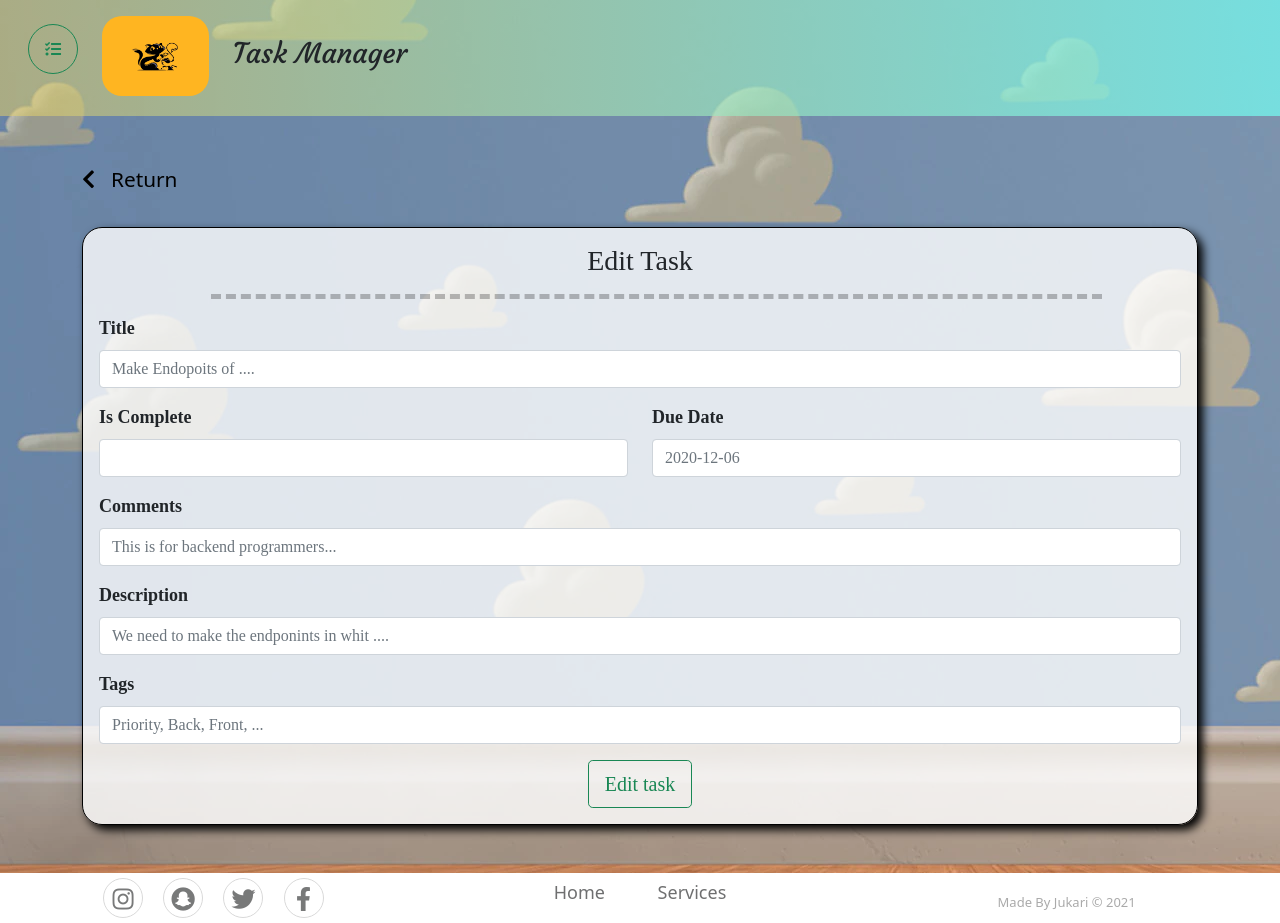
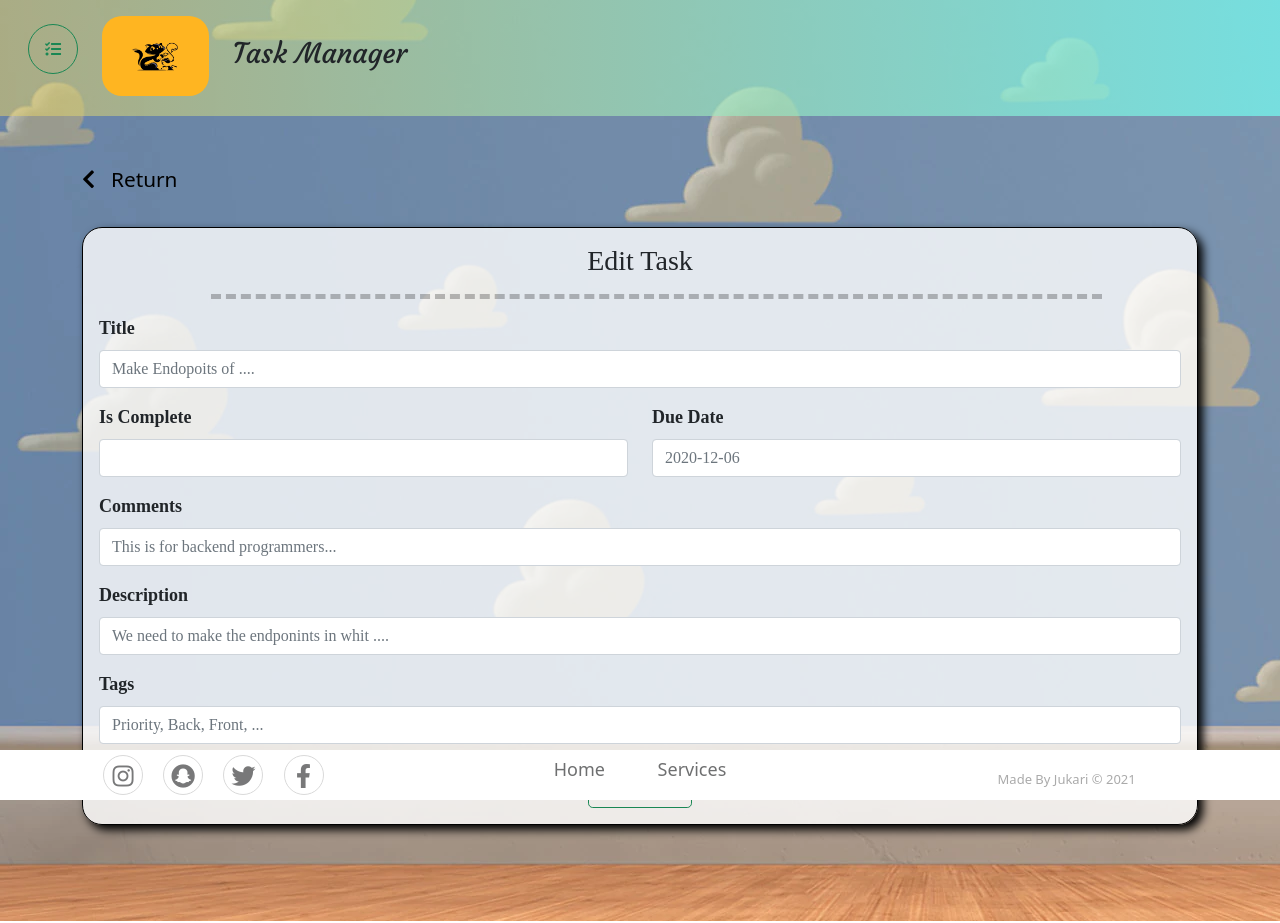
Before and after one commit to jukadios/Task-Manager, an Angular app: page /see/1 in a window 1280 px wide. Built offline with nearby package versions, Linux system fonts and the light colour scheme; no server answers.

Commit message:
Position of footer and spaces

```diff
--- a/src/app/pages/see-task/see-task.component.css
+++ b/src/app/pages/see-task/see-task.component.css
@@ -12,6 +12,7 @@ select{
     box-shadow: 5px 5px 10px black;
     border-radius: 20px;
     background-color: rgb(255, 255, 255, .8);
+    margin-bottom: 6rem;
 }
 
 /* Estilo de la linea que separa el titulo del form */
--- a/src/app/pages/see-task/see-task.component.html
+++ b/src/app/pages/see-task/see-task.component.html
@@ -5,7 +5,7 @@
 </div>
 
 <!-- Clase form style propia, animacion de animated.css y ngForm es una propiedad de angular para formularios -->
-<div class="form-style animate__animated animate__fadeInUp mb-5" ngForm>
+<div class="form-style animate__animated animate__fadeInUp" ngForm>
 
   <!-- clase de bootstrap para el padding  -->
   <h3 class="my-3 text-center ">Edit Task</h3>
--- a/src/app/pages/see-tasks/see-tasks.component.css
+++ b/src/app/pages/see-tasks/see-tasks.component.css
@@ -8,4 +8,5 @@
 
 .table{
     background-color: rgb(255, 255, 255, .8);
+    margin-bottom: 8rem;
 }
--- a/src/styles.css
+++ b/src/styles.css
@@ -10,6 +10,8 @@
     background-color:#ffffff;
     color:#4b4c4d;
     width: 100%;
+    position: fixed;
+    bottom: 0;
 }
 
 /* Estilos de la lista general */
```
